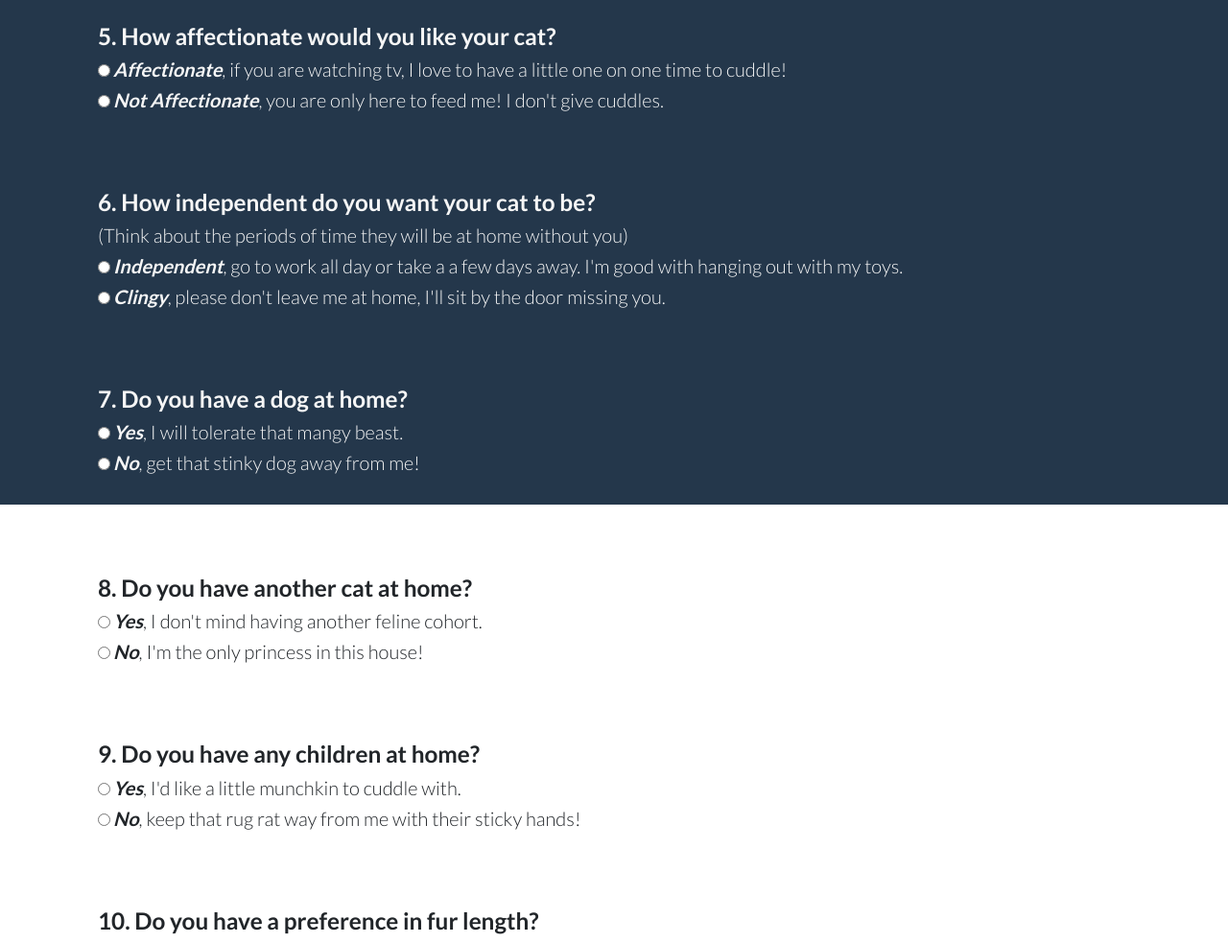
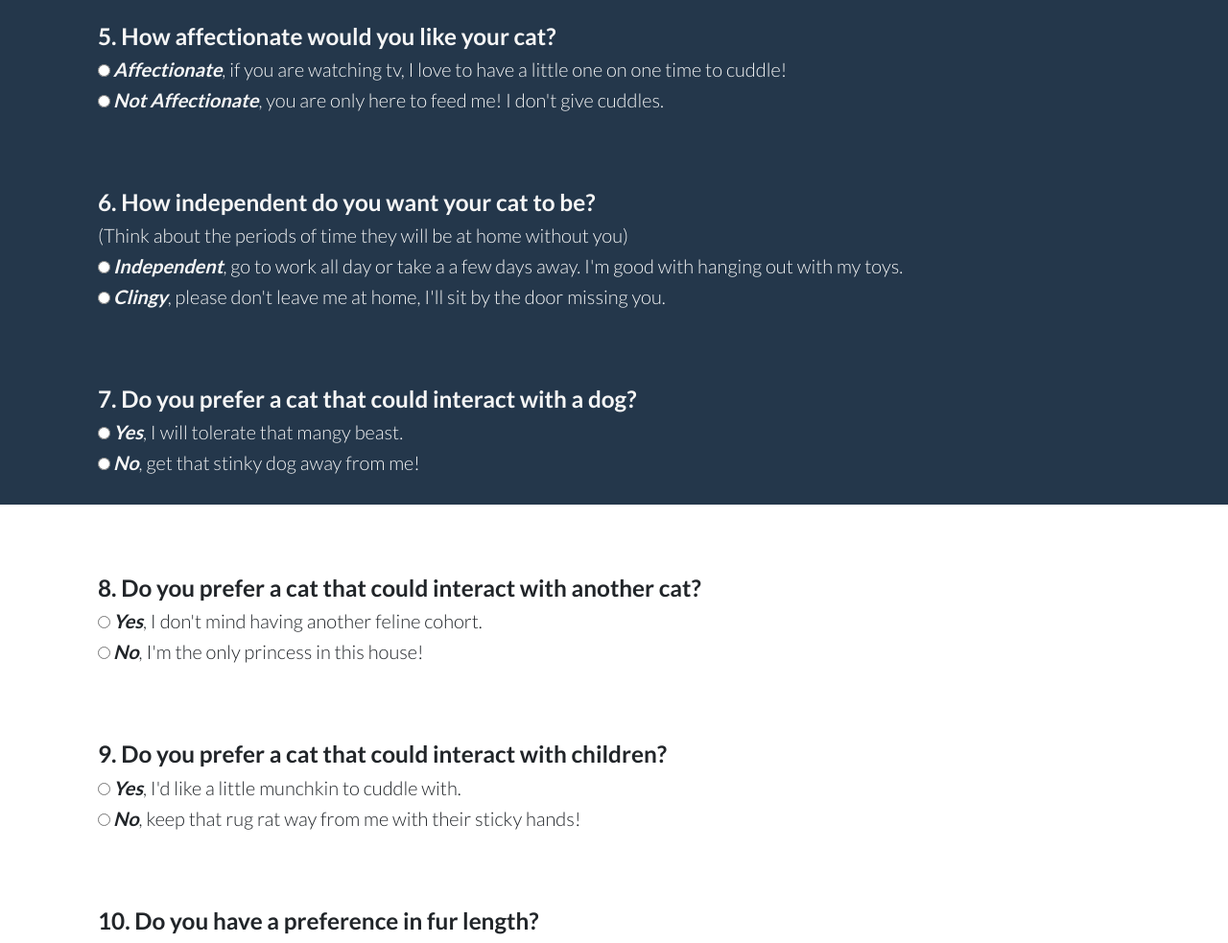
Before and after one commit to gabrielcalk/all_things_pets, a Node server app: page /questions/cat in a window 1280 px wide. Shown: the part 959-1942 px from the top of the page at 96% size. Run offline with Node 20, Linux system fonts and the light colour scheme; some libraries are stand-ins or nearby versions.

Commit message:
make the dog questions page and the cat questions page work

```diff
--- a/controllers/questions.js
+++ b/controllers/questions.js
@@ -31,7 +31,7 @@ questionsRouter.get('/cat', (req, res) =>{
         layout:false})
 });
 
-questionsRouter.post('/cat/data', async (req, res) =>{
+questionsRouter.get('/cat/data', async (req, res) =>{
     try{
         // if(!req.session.logged_in){
         //     res.redirect('/login')
--- a/models/Dogs.js
+++ b/models/Dogs.js
@@ -12,6 +12,9 @@ Dogs.init(
             autoIncrement: true,
         },
         breedName: {
+            type: DataTypes.STRING,
+        },
+        image:{
             type: DataTypes.STRING,
         },
         breedGroup: {
--- a/public/js/catQuestions.js
+++ b/public/js/catQuestions.js
@@ -46,6 +46,7 @@ const short_hair = document.querySelector('#short_hair');
 const long_hair = document.querySelector('#long_hair');
 const all_hair = document.querySelector('#all_hair');
 const no_hair = document.querySelector('#no_hair');
+const no_preference_hair = document.querySelector('#no_preference_hair');
 
 // Eleventh Question - color preference
 const black_color = document.querySelector('#black_color');
@@ -54,7 +55,7 @@ const blue_color = document.querySelector('#blue_color');
 const red_color = document.querySelector('#red_color');
 const brown_color = document.querySelector('#brown_color');
 const cream_color = document.querySelector('#cream_color');
-const no_color_preference = document.querySelector('#no_color_preference');
+const no_preference_color = document.querySelector('#no_preference_color');
 
 const inputs = [
 // First Question - hypoallergenic
@@ -100,6 +101,7 @@ short_hair,
 long_hair,
 all_hair,
 no_hair,
+no_preference_hair,
 
 // Eleventh Question - color preference
 black_color,
@@ -108,7 +110,7 @@ blue_color,
 red_color,
 brown_color,
 cream_color,
-no_color_preference
+no_preference_color
 ]
 
 const inputs_picked = []
@@ -121,30 +123,31 @@ const get_inputs = async () =>{
         }
     }
     const res = await fetch('/questions/cat/data', {
-        method: 'POST',
-        body: JSON.stringify({inputs_picked}),
+        method: 'GET',
         headers: {
             'Content-Type': 'application/json',
         },
     })
     .then((response) => response.json())
     .then((cats) => {
+        console.log(cats)
+        console.log(inputs_picked)
         main_questions.classList.add('hide');
         footer_questions.classList.add('hide');
         section_cats_for_you.classList.remove('hide')
 
         for(i = 0; i < cats.length; i++){
-            if( cats[i].hypo_allergenic == inputs_picked[0] &&
-                cats[i].grooming_frequency == inputs_picked[1] &&
-                cats[i].energy_level == inputs_picked[2] &&
-                cats[i].outdoor_indoor == inputs_picked[3] &&
-                cats[i].playful_pref == inputs_picked[4] &&
-                cats[i].affection_level == inputs_picked[5] &&
-                cats[i].like_dog == inputs_picked[6] &&
-                cats[i].like_cat == inputs_picked[7] &&
-                cats[i].like_children == inputs_picked[8] &&
+            if( cats[i].hypoallergenic == inputs_picked[0] &&
+                cats[i].grooming == inputs_picked[1] &&
+                cats[i].energy == inputs_picked[2] &&
+                cats[i].playful == inputs_picked[3] &&
+                cats[i].affection == inputs_picked[4] &&
+                cats[i].independence == inputs_picked[5] &&
+                cats[i].dog_compatibility == inputs_picked[6] &&
+                cats[i].cat_compatibility == inputs_picked[7] &&
+                cats[i].child_compatibility == inputs_picked[8] &&
                 cats[i].fur_length == inputs_picked[9] &&
-                cats[i].fur_color == inputs_picked[10]
+                cats[i].color== inputs_picked[10]
                 ){
                     cats_for_user.push(cats[i])
             }
@@ -161,9 +164,9 @@ const get_inputs = async () =>{
             const section_cat_all = document.createElement('section')
             const hr = document.createElement('hr')
 
-            h3_cat_name.textContent = cats_for_user[i].breed;
+            h3_cat_name.textContent = cats_for_user[i].Breed;
             p_cat_descr.textContent = cats_for_user[i].description;
-            img_cat.src = cats_for_user[i].images;
+            img_cat.src = cats_for_user[i].image;
 
             section_cats_text.append(h3_cat_name);
             section_cats_text.append(p_cat_descr);
@@ -179,6 +182,7 @@ const get_inputs = async () =>{
             section_cats_for_you.classList.add('my-2')
         }
     });
-};
+}
+
 
 find_cat.addEventListener('click', get_inputs)
--- a/public/js/dogQuestions.js
+++ b/public/js/dogQuestions.js
@@ -364,6 +364,7 @@ const get_inputs = async () =>{
         for(i = 0; i < final_array.length; i++){
             const h3_dog_name = document.createElement('h3');
             const p_dog_descr = document.createElement('p');
+            const img_dog = document.createElement('img')
             const section_dogs_text = document.createElement('section')
             const section_dog_all = document.createElement('section')
             const ul_info = document.createElement('ul')
@@ -372,9 +373,10 @@ const get_inputs = async () =>{
             const li_height = document.createElement('li')
             const hr = document.createElement('hr')
 
-            h3_dog_name_trim = final_array[i].breedName.trim()
+            const h3_dog_name_trim = final_array[i].breedName.trim()
             h3_dog_name.textContent = h3_dog_name_trim.charAt(0).toUpperCase() + h3_dog_name_trim.slice(1);
             p_dog_descr.textContent = `Description: ${final_array[i].description}`;
+            img_dog.src = final_array[i].image
 
             li_life.textContent = final_array[i].life
             li_weight.textContent = final_array[i].weight
@@ -385,7 +387,9 @@ const get_inputs = async () =>{
             ul_info.append(li_life, li_weight, li_height)
 
             section_dog_all.append(section_dogs_text)
+            section_dog_all.append(img_dog)
 
+            img_dog.classList.add('dog_image')
             section_dog_all.classList.add('my-2')
             section_dogs_for_you.append(section_dog_all)
             section_dogs_for_you.append(ul_info)
--- a/server.js
+++ b/server.js
@@ -72,6 +72,6 @@ app.use((req,res) =>{
     res.sendFile(path.join(__dirname, './public', '/html', '404page.html'))
 })
 
-sequelize.sync({ force: true }).then(() => {
+sequelize.sync({ force: false }).then(() => {
     app.listen(PORT, () => console.log(`Now listening on PORT: ${PORT}: http://localhost:${PORT}`))
 });
--- a/views/questions_cat.handlebars
+++ b/views/questions_cat.handlebars
@@ -166,7 +166,7 @@
         {{!-- Seventh Questions: dog compatibility --}}
             <section class="container mt-5 pt-4">
                 <section>
-                    <h3>7. Do you have a dog at home?</h3>
+                    <h3>7. Do you prefer a cat that could interact with a dog?</h3>
                 </section>
                 <div class="w-100"></div>
                 <section class="row">
@@ -183,7 +183,7 @@
         {{!-- Eighth Questions: cat compatibility--}}
             <section class="container mt-5 pt-4">
                 <section>
-                    <h3>8. Do you have another cat at home?</h3>
+                    <h3>8. Do you prefer a cat that could interact with another cat?</h3>
                 </section>
                 <div class="w-100"></div>
                 <section class="row">
@@ -200,7 +200,7 @@
         {{!-- Ninth Questions: child compatibility --}}
             <section class="container mt-5 pt-4">
                 <section>
-                    <h3>9. Do you have any children at home?</h3>
+                    <h3>9. Do you prefer a cat that could interact with children?</h3>
                 </section>
                 <div class="w-100"></div>
                 <section class="row">
```
Also changed, not shown: public/css/dog.css (+7 -0 lines).
